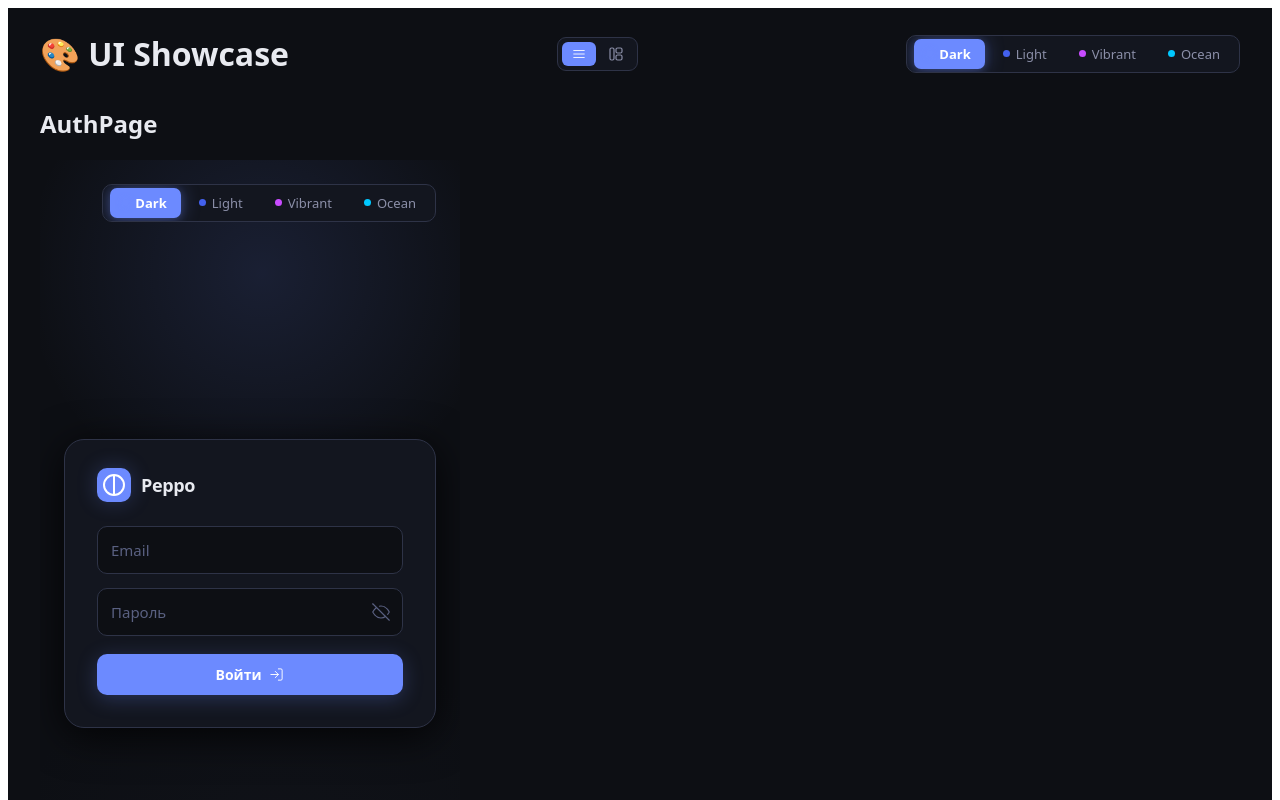
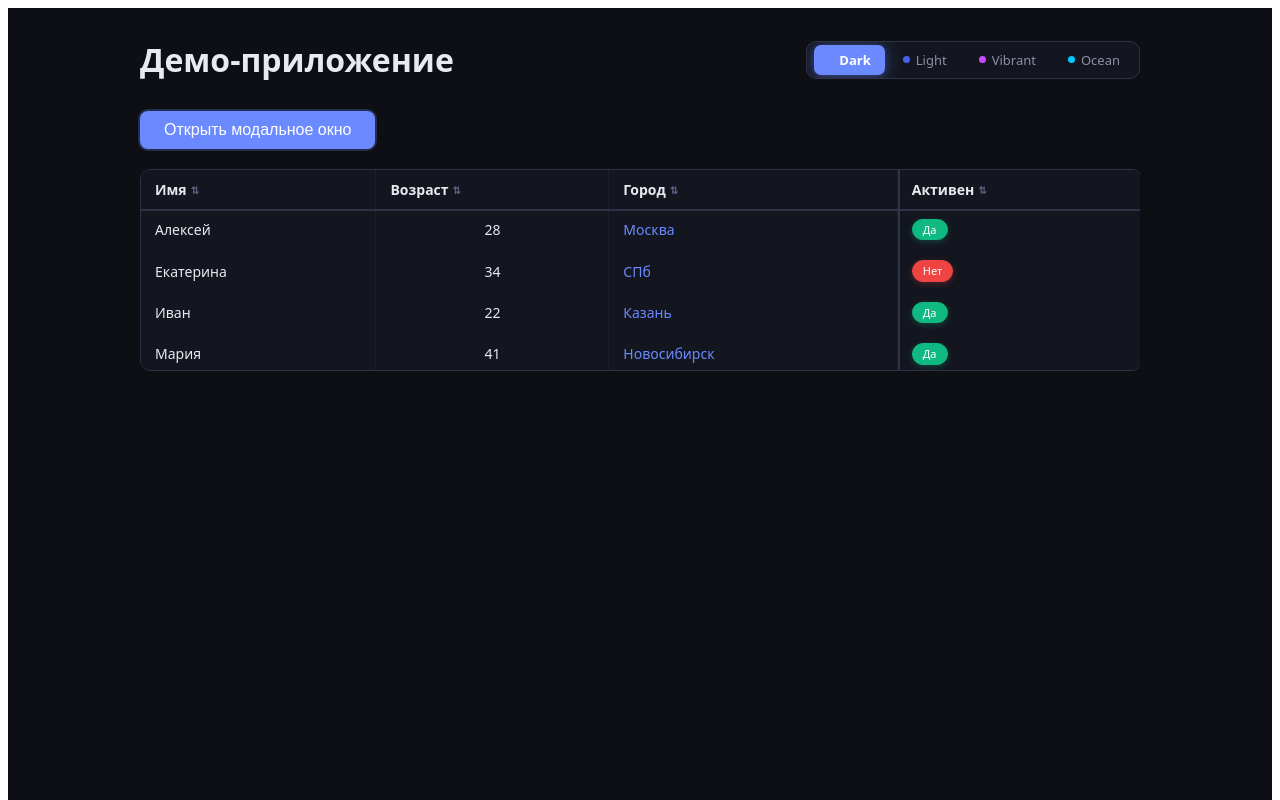
Before and after one commit to KarrokBeorna/ui-kit, a React (Vite) app: page / in a window 1280 px wide. Shown: the top 800 px of the page. Built offline with nearby package versions, Linux system fonts and the light colour scheme.

Commit message:
zIndex fix

```diff
--- a/src/App3.tsx
+++ b/src/App3.tsx
@@ -15,6 +15,21 @@ const userData = [
   { id: 2, name: 'Екатерина', age: 34, city: 'СПб', active: false },
   { id: 3, name: 'Иван', age: 22, city: 'Казань', active: true },
   { id: 4, name: 'Мария', age: 41, city: 'Новосибирск', active: true },
+  { id: 5, name: 'Дмитрий', age: 19, city: 'Екатеринбург', active: false },
+  { id: 5, name: 'Дмитрий', age: 19, city: 'Екатеринбург', active: false },
+  { id: 5, name: 'Дмитрий', age: 19, city: 'Екатеринбург', active: false },
+  { id: 5, name: 'Дмитрий', age: 19, city: 'Екатеринбург', active: false },
+  { id: 5, name: 'Дмитрий', age: 19, city: 'Екатеринбург', active: false },
+  { id: 5, name: 'Дмитрий', age: 19, city: 'Екатеринбург', active: false },
+  { id: 5, name: 'Дмитрий', age: 19, city: 'Екатеринбург', active: false },
+  { id: 5, name: 'Дмитрий', age: 19, city: 'Екатеринбург', active: false },
+  { id: 5, name: 'Дмитрий', age: 19, city: 'Екатеринбург', active: false },
+  { id: 5, name: 'Дмитрий', age: 19, city: 'Екатеринбург', active: false },
+  { id: 5, name: 'Дмитрий', age: 19, city: 'Екатеринбург', active: false },
+  { id: 5, name: 'Дмитрий', age: 19, city: 'Екатеринбург', active: false },
+  { id: 5, name: 'Дмитрий', age: 19, city: 'Екатеринбург', active: false },
+  { id: 5, name: 'Дмитрий', age: 19, city: 'Екатеринбург', active: false },
+  { id: 5, name: 'Дмитрий', age: 19, city: 'Екатеринбург', active: false },
   { id: 5, name: 'Дмитрий', age: 19, city: 'Екатеринбург', active: false },
 ];
 
@@ -85,7 +100,7 @@ export default function App3() {
   ];
 
   return (
-    <div style={{ background: t.bg, minHeight: '100vh', padding: 30, color: t.text, fontFamily: 'system-ui, sans-serif' }}>
+    <div style={{ background: t.bg, minHeight: '100vh', padding: 30, color: t.text, fontFamily: 'system-ui, sans-serif', overflow: 'hidden' }}>
       <div style={{ maxWidth: 1000, margin: '0 auto' }}>
         <div style={{ display: 'flex', justifyContent: 'space-between', alignItems: 'center', marginBottom: 30 }}>
           <h1 style={{ margin: 0 }}>Демо-приложение</h1>
@@ -114,7 +129,11 @@ export default function App3() {
           </button>
         </div>
 
-        <Table theme={t} columns={columns} data={userData} rowKey="id" />
+        <div style={{ flex: 1, overflow: 'hidden', minHeight: 0 }}>
+          <Table theme={t} columns={columns} data={userData} rowKey="id" fixedHeader
+            height="100%"
+            stickyRight={['active']} />
+        </div>
 
         <Modal
           theme={t}
--- a/src/components/Table.tsx
+++ b/src/components/Table.tsx
@@ -100,7 +100,6 @@ export default function Table<T extends Record<string, any>>({
     overflow: 'hidden',
     textOverflow: 'ellipsis',
     maxWidth: columnMaxWidth,
-    borderBottom: `1px solid ${t.borderSubtle}`,
     borderRight: `1px solid ${t.borderSubtle}`,
     color: t.text,
     textAlign: 'left',
@@ -115,21 +114,18 @@ export default function Table<T extends Record<string, any>>({
       right: 0,
       zIndex: isHeader ? 5 : 3,
       background: t.bgSurface,
-      borderLeft: isFirstSticky(colIndex) ? `2px solid ${t.border}` : 'none',
-      boxShadow: isFirstSticky(colIndex) ? '-2px 0 8px rgba(0,0,0,0.08)' : 'none',
+      boxShadow: isFirstSticky(colIndex) ? `inset 2px 0 ${t.border}` : 'none',
     };
   };
 
-  // Стиль для обычного заголовка (не закреплённого)
   const headerCellStyle: React.CSSProperties = {
     ...cellBaseStyle,
-    borderBottom: `2px solid ${t.border}`,
     fontWeight: 600,
     cursor: 'default',
     transition: 'background 0.15s',
     position: 'sticky',
     top: 0,
-    zIndex: 4,
+    zIndex: 3,
     background: t.bgSurface,
   };
 
@@ -140,6 +136,7 @@ export default function Table<T extends Record<string, any>>({
     border: `1px solid ${t.border}`,
     borderRadius: 10,
     background: t.bgSurface,
+    maxHeight: '200px'
   };
 
   return (
@@ -149,6 +146,7 @@ export default function Table<T extends Record<string, any>>({
           style={{
             position: fixedHeader ? 'sticky' : 'static',
             top: 0,
+            zIndex: 5,
             background: t.bgSurface,
             boxShadow: `0 2px 0 ${t.border}`,
           }}>
--- a/src/main.tsx
+++ b/src/main.tsx
@@ -1,10 +1,10 @@
 import React from 'react'
 import ReactDOM from 'react-dom/client'
-import App from './App'
+import App3 from './App3'
 import './styles/global.css'
 
 ReactDOM.createRoot(document.getElementById('root')!).render(
   <React.StrictMode>
-    <App />
+    <App3 />
   </React.StrictMode>
 )
```
